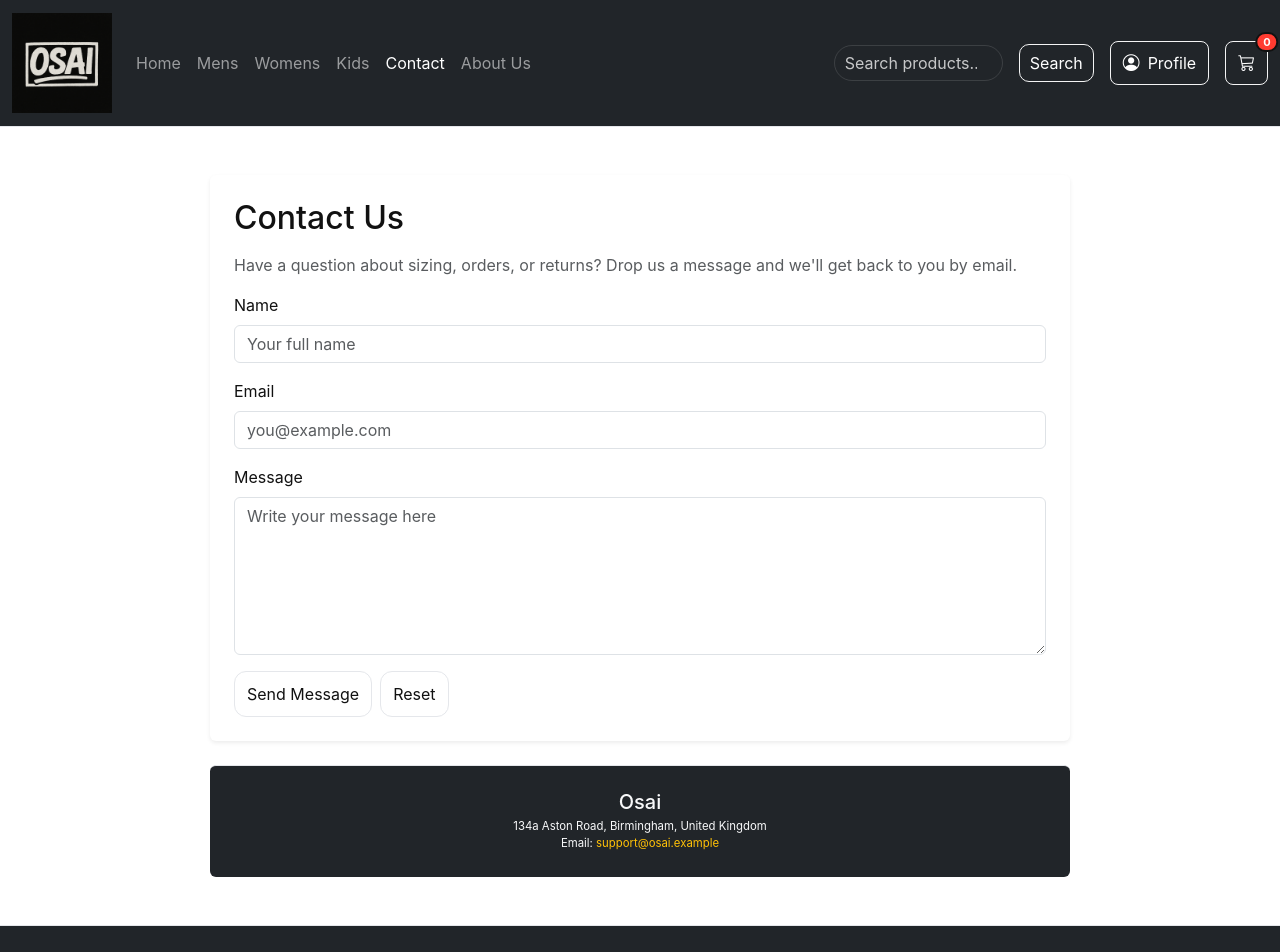
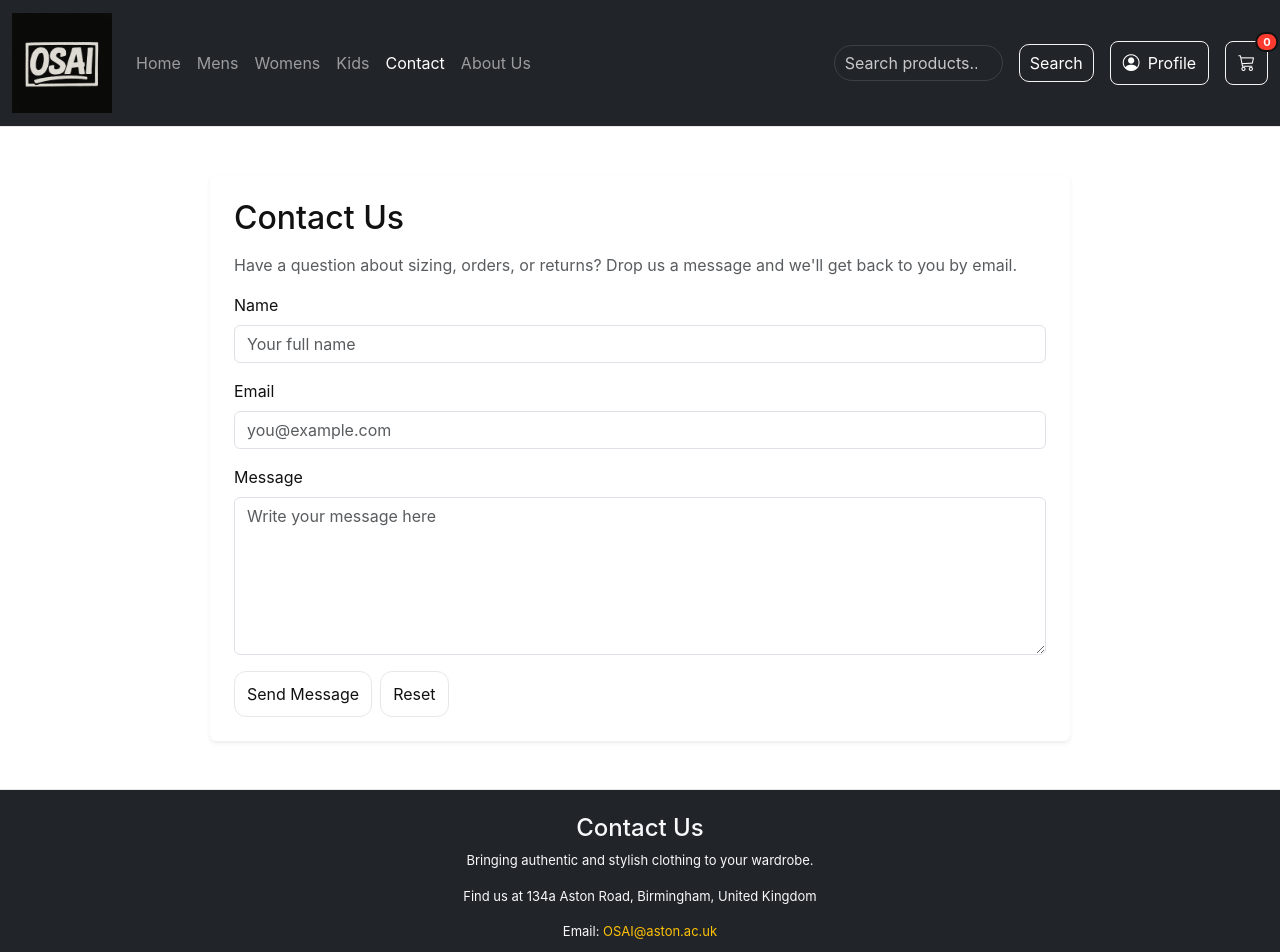
Before and after one commit to sumzali083/Team51, a React (Vite) app: page /contact in a window 1280 px wide. Shown: the top 952 px of the page. Built offline with nearby package versions, Linux system fonts and the light colour scheme.

Commit message:
Save current changes before branch switch

```diff
--- a/src/Layout.jsx
+++ b/src/Layout.jsx
@@ -113,7 +113,7 @@ export function Layout() {
         <p>
           Email:{" "}
           <a className="text-warning" href="mailto:240365581@aston.ac.uk">
-            240365581@aston.ac.uk
+            OSAI@aston.ac.uk
           </a>
         </p>
 
--- a/src/pages/Contact.jsx
+++ b/src/pages/Contact.jsx
@@ -153,13 +153,6 @@ export default function Contact({ onNavigate }) {
         </form>
       </div>
 
-      <footer className="bg-dark text-light mt-4 p-4 rounded text-center">
-        <h5 className="mb-1">Osai</h5>
-        <p className="small mb-0">134a Aston Road, Birmingham, United Kingdom</p>
-        <p className="small mb-0">
-          Email: <a className="text-warning" href="mailto:support@osai.example">support@osai.example</a>
-        </p>
-      </footer>
     </main>
   );
 }
```
